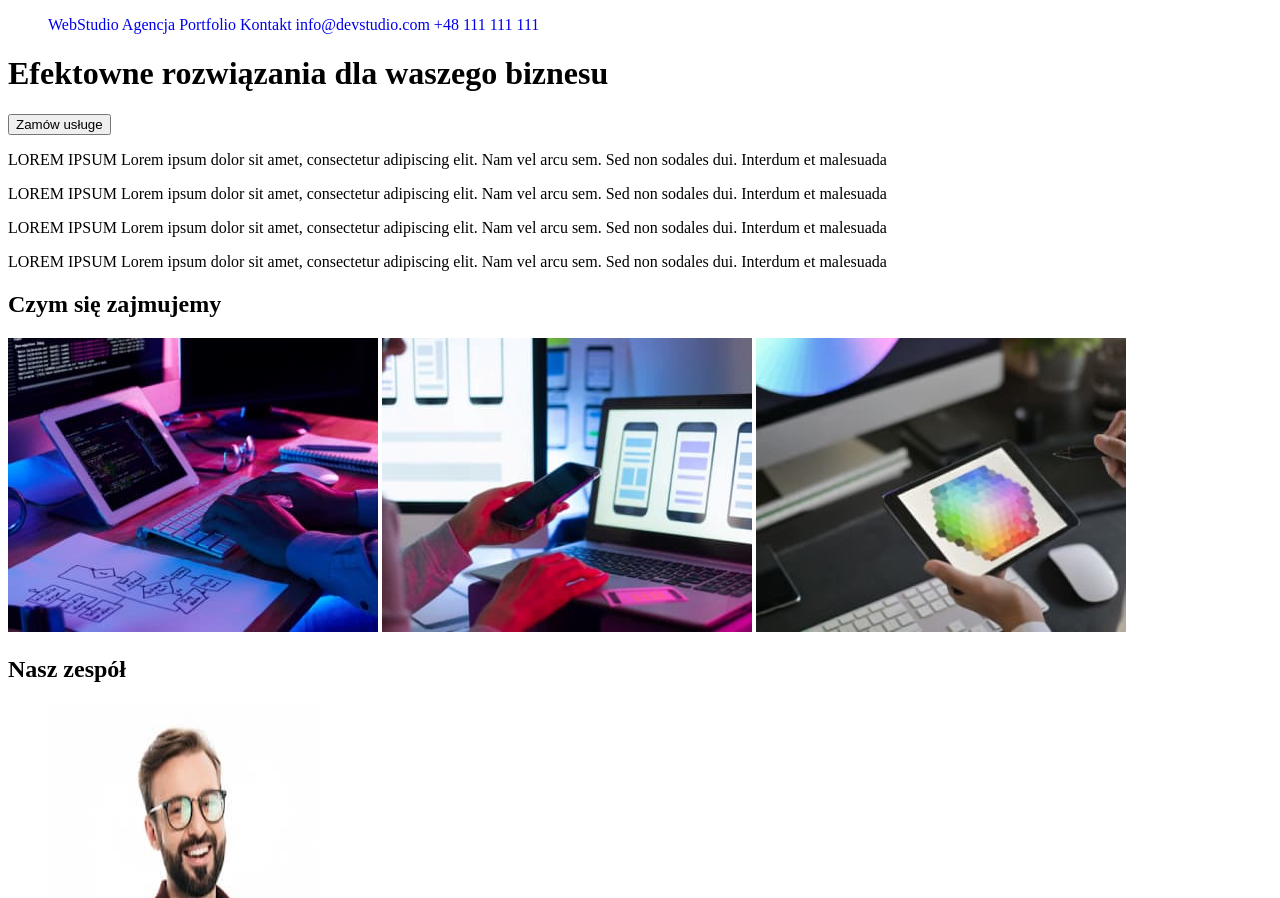
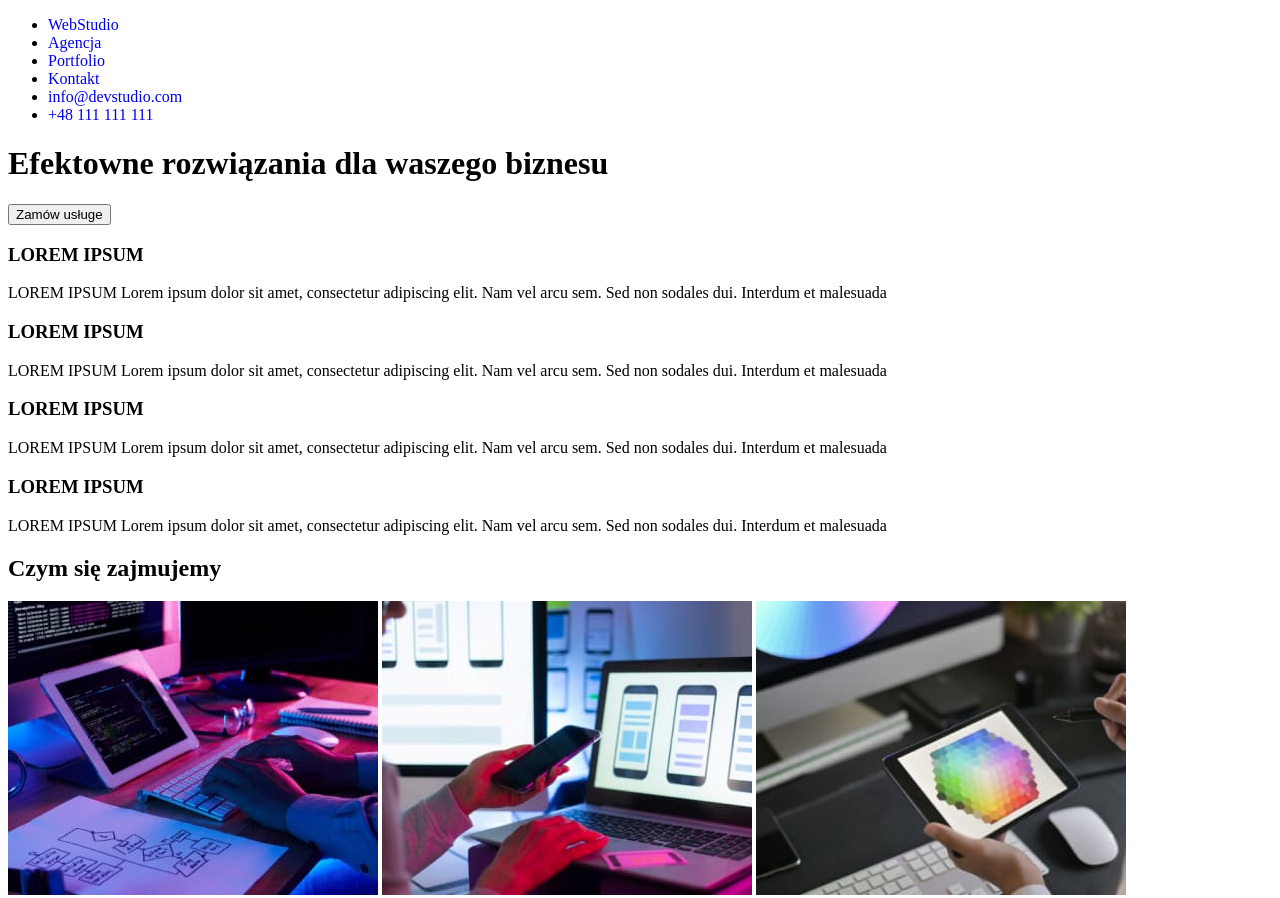
Before and after one commit to JakubOlszak/goit-markup-hw-01, a plain HTML site: page index.html in a window 1280 px wide. Shown: the top 898 px of the page. Drawn offline with Linux system fonts and the light colour scheme.

Commit message:
More changes

```diff
--- a/index.html
+++ b/index.html
@@ -4,8 +4,8 @@
     <title>Zadanie domowe studentów #1</title>
   </head>
   <body>
-    <nav>
     <ul>
+      <li>
         <a
           href="http://google.com"
           style="text-decoration: none"
@@ -15,62 +15,65 @@
         >
           WebStudio
         </a>
-        <a
-          href="http://google.com"
-          style="text-decoration: none"
-          target="_blank"
-          rel="noreferrer noopener"
-          title="Agencja"
-        >
-          Agencja </a
-        ><a
-          href="http://google.com"
-          style="text-decoration: none"
-          rel="noreferrer noopener"
-          target="_blank"
-          title="Portfolio"
-        >
-          Portfolio </a
-        ><a
-          href="http://google.com"
-          style="text-decoration: none"
-          rel="noreferrer noopener"
-          target="_blank"
-          title="Kontakt"
-        >
-          Kontakt
+      </li>
+      <li>
+        <a href="http://google.com" style="text-decoration: none" title="Agencja"> Agencja </a>
+      </li>
+      <li>
+        <a href="http://google.com" style="text-decoration: none" title="Portfolio"> Portfolio </a>
+      </li>
+      <li>
+        <a href="http://google.com" style="text-decoration: none"> Kontakt </a>
+      </li>
+      <li>
+        <a href="mailto:info@devstudio.com " style="text-decoration: none" rel="noreferrer noopener"
+          >info@devstudio.com
         </a>
+      </li>
 
-        <a href="mailto:info@devstudio.com " style="text-decoration: none">info@devstudio.com </a>
-        <a href="tel:+48 111 111 111" style="text-decoration: none">+48 111 111 111 </a>
+      <li><a href="tel:+48111111111" style="text-decoration: none">+48 111 111 111 </a></li>
     </ul>
-    </nav>
+
     <h1>Efektowne rozwiązania dla waszego biznesu</h1>
 
     <button type="button">Zamów usługe</button>
 
+    <div class="row">
+      <div class="column">
+        <h3>LOREM IPSUM</h3>
         <p>
-      LOREM IPSUM Lorem ipsum dolor sit amet, consectetur adipiscing elit. Nam vel arcu sem. Sed non
-      sodales dui. Interdum et malesuada
+          LOREM IPSUM Lorem ipsum dolor sit amet, consectetur adipiscing elit. Nam vel arcu sem. Sed
+          non sodales dui. Interdum et malesuada
         </p>
+      </div>
+      <div class="column">
+        <h3>LOREM IPSUM</h3>
         <p>
-      LOREM IPSUM Lorem ipsum dolor sit amet, consectetur adipiscing elit. Nam vel arcu sem. Sed non
-      sodales dui. Interdum et malesuada
+          LOREM IPSUM Lorem ipsum dolor sit amet, consectetur adipiscing elit. Nam vel arcu sem. Sed
+          non sodales dui. Interdum et malesuada
         </p>
+      </div>
+      <div class="column">
+        <h3>LOREM IPSUM</h3>
         <p>
-      LOREM IPSUM Lorem ipsum dolor sit amet, consectetur adipiscing elit. Nam vel arcu sem. Sed non
-      sodales dui. Interdum et malesuada
+          LOREM IPSUM Lorem ipsum dolor sit amet, consectetur adipiscing elit. Nam vel arcu sem. Sed
+          non sodales dui. Interdum et malesuada
         </p>
+      </div>
+      <div class="column">
+        <h3>LOREM IPSUM</h3>
         <p>
-      LOREM IPSUM Lorem ipsum dolor sit amet, consectetur adipiscing elit. Nam vel arcu sem. Sed non
-      sodales dui. Interdum et malesuada
+          LOREM IPSUM Lorem ipsum dolor sit amet, consectetur adipiscing elit. Nam vel arcu sem. Sed
+          non sodales dui. Interdum et malesuada
         </p>
+      </div>
+    </div>
 
     <h2>Czym się zajmujemy</h2>
     <img
       alt="A picture of someone writing on a computer"
-      width="370px"
-      height="294px"
+      width="370"
+      height="294"
       src="images/1.jpg"
     />
     <img
@@ -121,7 +124,7 @@
 
     <footer>
       <ul>
-        WebStudio
+        <li>WebStudio</li>
         <li>m.Warszawa, Aleje Jerozolimskie 21</li>
         <li>info@example.com</li>
         <li>+48 111 111 111</li>
```
Lines whose indentation alone changed are shown as unchanged.
